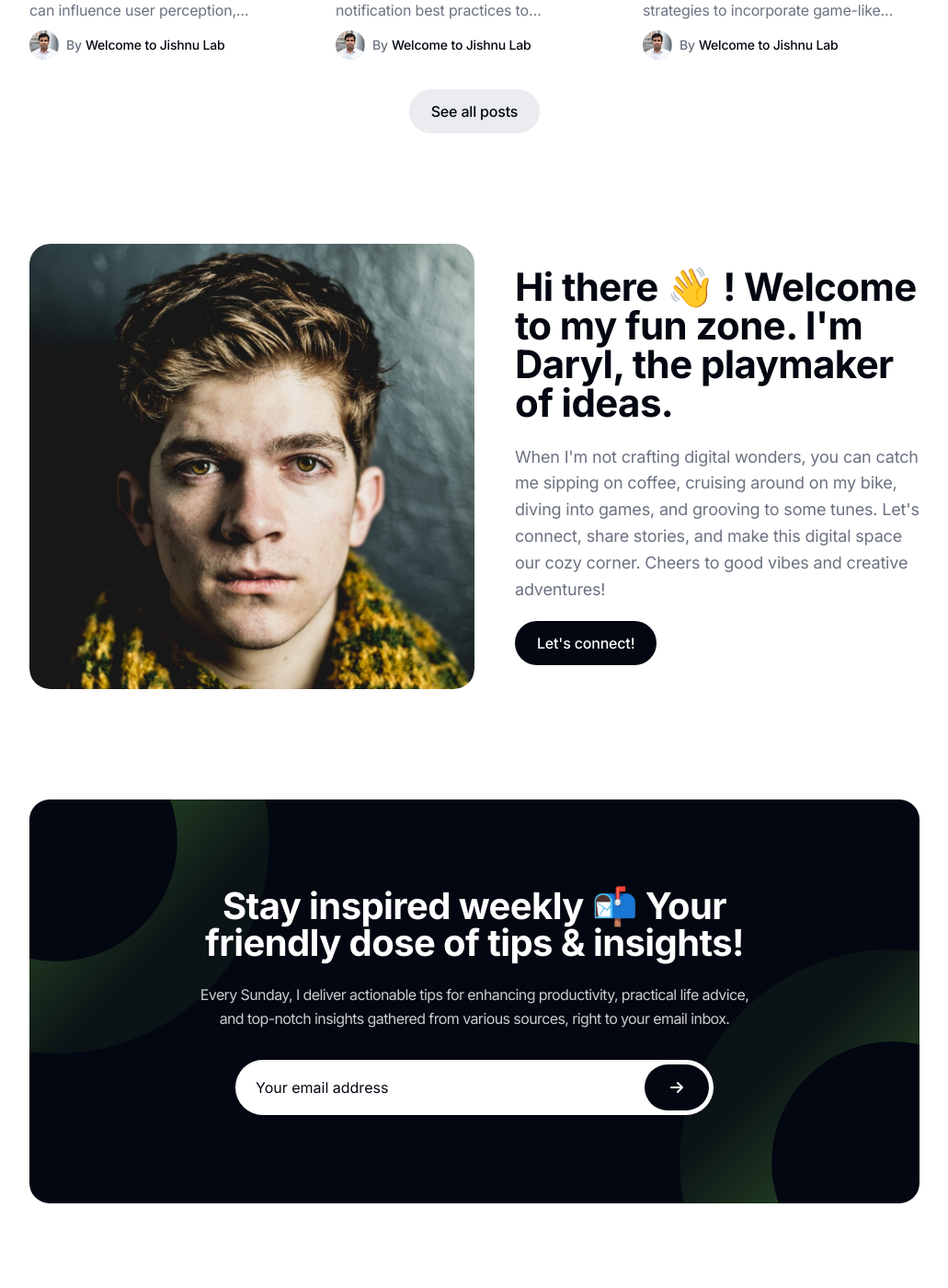
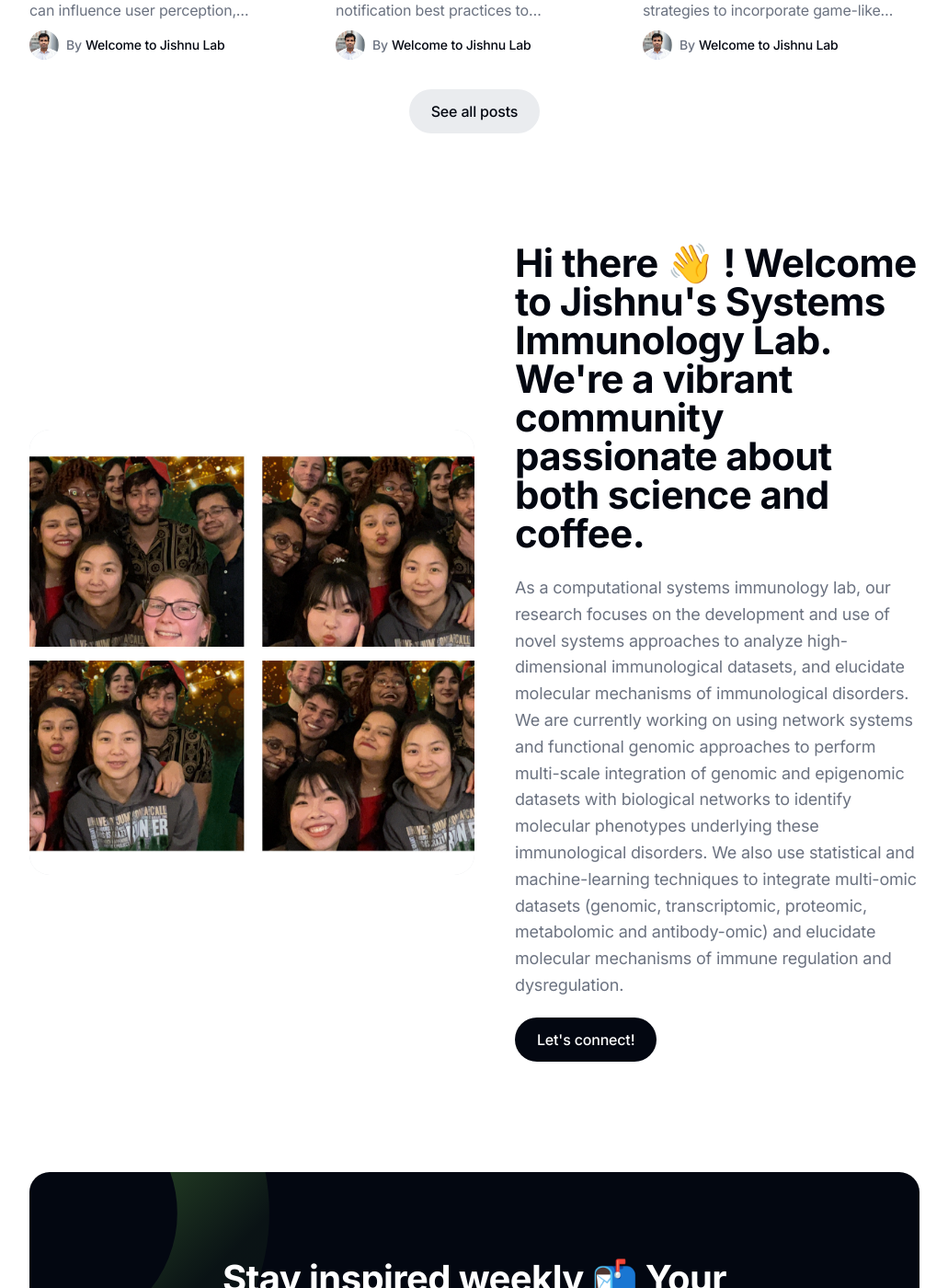
Before and after one commit to simaryadav/simaryadav.github.io, a Jekyll site: the page built from index.html, in a window 1280 px wide and 1400 px high, scrolled down 4702 px. Shown: the whole window at 92% size, without its empty margins (124-1155 px from the left). Built offline with Jekyll 4.4.1, drawn with Linux system fonts in a browser that asks for light colours; some of the changed text lies outside the part shown.

Commit message:
Update settings.yml

```diff
--- a/_data/settings.yml
+++ b/_data/settings.yml
@@ -49,7 +49,7 @@ author:
 hero:
   enable: true
   hero_title: Machine Learning, Networks, Immunology, Coffee and Music
-  hero_description: Leveraging my expertise, I'm here to collaborate with you on crafting design solutions that transcend expectations. Let's embark on a journey of innovation together!
+  hero_description: Leveraging our expertise, we engage in both pioneering method development and the practical application of these methods to address diverse biological challenges!
 
 # Hero Logos
 hero_logos:
@@ -160,9 +160,9 @@ blog:
 # Author Section Settings
 author_section:
   enable: true
-  author_section_title: "Hi there 👋 ! Welcome to my fun zone. I'm Daryl, the playmaker of ideas."
-  author_section_description: When I'm not crafting digital wonders, you can catch me sipping on coffee, cruising around on my bike, diving into games, and grooving to some tunes. Let's connect, share stories, and make this digital space our cozy corner. Cheers to good vibes and creative adventures!
-  author_section_image: "/images/01.jpg"
+  author_section_title: "Hi there 👋 ! Welcome to Jishnu's Systems Immunology Lab. We're a vibrant community passionate about both science and coffee."
+  author_section_description: "As a computational systems immunology lab, our research focuses on the development and use of novel systems approaches to analyze high-dimensional immunological datasets, and elucidate molecular mechanisms of immunological disorders. We are currently working on using network systems and functional genomic approaches to perform multi-scale integration of genomic and epigenomic datasets with biological networks to identify molecular phenotypes underlying these immunological disorders. We also use statistical and machine-learning techniques to integrate multi-omic datasets (genomic, transcriptomic, proteomic, metabolomic and antibody-omic) and elucidate molecular mechanisms of immune regulation and dysregulation."
+  author_section_image: "/images/IMG_1758.jpg"
   author_section_image_alt: Daryl Mercer
   author_section_button_text: Let's сonnect!
   author_section_button_link: "/contact/"
```
